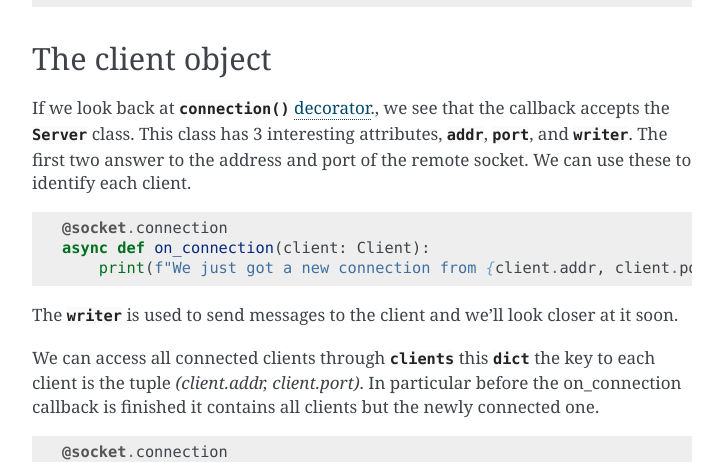
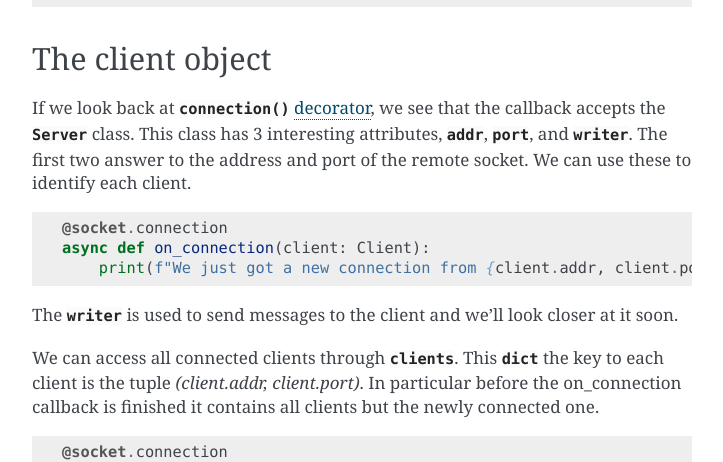
Before and after one commit to regiontog/asws, a Sphinx documentation site: the page built from docs/source/intro.rst, in a window 1280 px wide and 900 px high, scrolled down 1001 px. Shown: the part 164-626 px from the top of the window, without its empty margins (388-1111 px from the left). Built offline with Sphinx 7.4.7, drawn with Linux system fonts in a browser that asks for light colours.

Commit message:
Some typos

```diff
--- a/docs/source/intro.rst
+++ b/docs/source/intro.rst
@@ -53,7 +53,7 @@ We can do this with the :meth:`~asyncio.AbstractEventLoop.run_forever` method.
 The client object
 ^^^^^^^^^^^^^^^^^
 If we look back at :meth:`~websocket.server.WebSocketServer.connection`
-`decorator <https://realpython.com/blog/python/primer-on-python-decorators/>`_., we see that the callback accepts the :class:`~asyncio.Server` class.
+`decorator <https://realpython.com/blog/python/primer-on-python-decorators/>`_, we see that the callback accepts the :class:`~asyncio.Server` class.
 This class has 3 interesting attributes, :attr:`~websocket.client.Client.addr`, :attr:`~websocket.client.Client.port`, and :attr:`~websocket.client.Client.writer`.
 The first two answer to the address and port of the remote socket. We can use these to identify each client.
 
@@ -65,7 +65,7 @@ The first two answer to the address and port of the remote socket. We can use th
 
 The :attr:`~websocket.client.Client.writer` is used to send messages to the client and we'll look closer at it soon.
 
-We can access all connected clients through :attr:`~websocket.server.WebSocketServer.clients` this :class:`dict` the key to each client is the tuple `(client.addr, client.port)`.
+We can access all connected clients through :attr:`~websocket.server.WebSocketServer.clients`. This :class:`dict` the key to each client is the tuple `(client.addr, client.port)`.
 In particular before the on_connection callback is finished it contains all clients but the newly connected one.
 ::
 
```
Also changed, not shown: README.md (+1 -1 lines).
